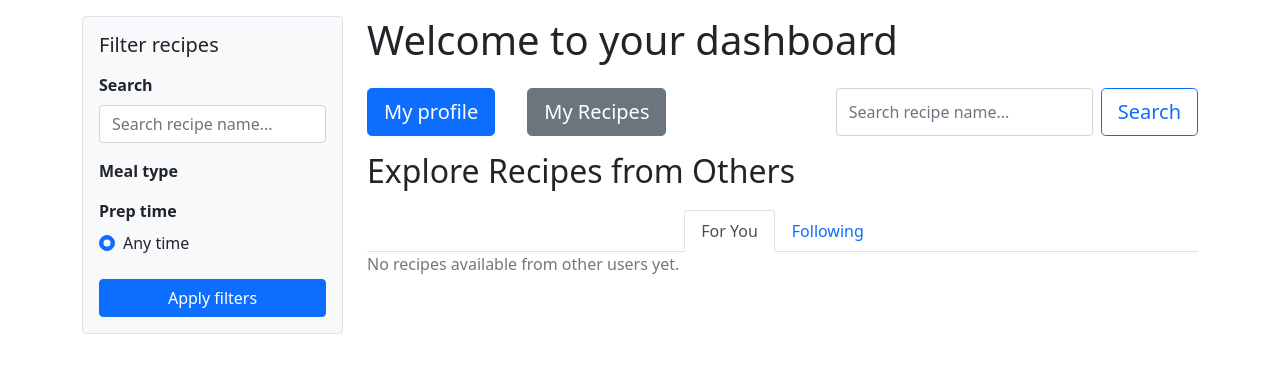
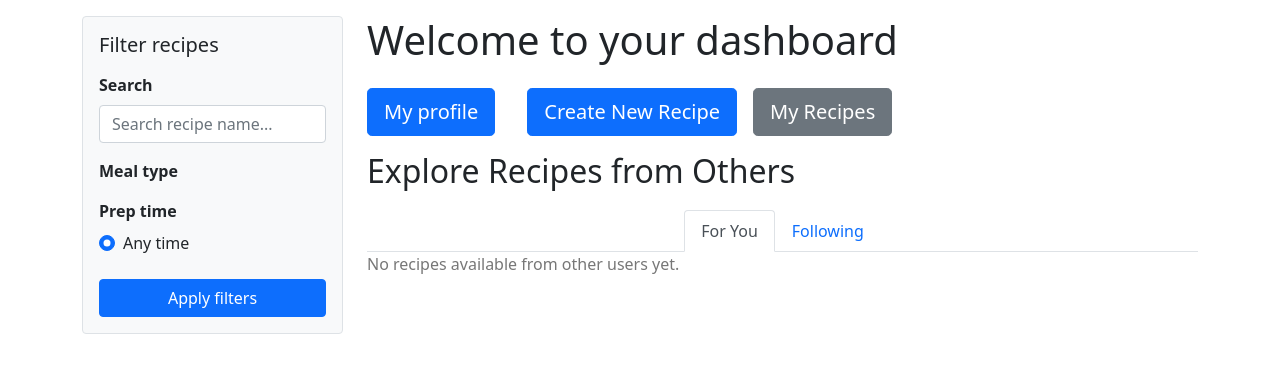
Before and after one commit to a-dish12/tmp, a Django app: template recipes/templates/dashboard.html in a window 1280 px wide. Shown: the part 56-429 px from the top of the page. Run offline with Django 5.2, Linux system fonts and the light colour scheme; the template is opened without the code that fills it, so the values that code supplies are empty; some libraries are stand-ins or nearby versions.

Commit message:
New merge

```diff
--- a/recipes/templates/dashboard.html
+++ b/recipes/templates/dashboard.html
@@ -96,23 +96,12 @@
           <a href="{% url 'user_profile' user.id %}" class="btn btn-primary btn-lg me-3">
             My profile
           </a>
-          <a href="{% url 'user_recipes' %}" class="btn btn-secondary btn-lg">
-            My Recipes
-          </a>
-
-          <!-- Search Form -->
-          <form method="get" action="" class="d-flex ms-auto">
-            <input
-            type="text"
-            name="search"
-            class="form-control me-2"
-            style="min-width: 250px;"
-            placeholder="Search recipe name..."
-            value="{{request.GET.Search}}">
-            <button type="submit" class = "btn btn-outline-primary btn-lg">
-              Search
-            </button>
-          </form>
+        <a href="{% url 'create_recipe' %}" class="btn btn-primary btn-lg">
+          Create New Recipe
+        </a>
+        <a href="{% url 'user_recipes' %}" class="btn btn-secondary btn-lg">
+          My Recipes
+        </a>
       </div>
 
       <!-- Active filters summary -->
@@ -147,6 +136,7 @@
 
       <h2 class="list-title mt-3">Explore Recipes from Others</h2>
 
+
       <!-- Following/ For You chooser-->
       <nav class="nav nav-tabs justify-content-center">
           {% if following_page %}
@@ -158,7 +148,6 @@
           {% endif %}
       </nav>
 
-      <!-- Display recipes-->
       {% if recipes %}
         <div class="list-group">
           {% for recipe in recipes %}
@@ -192,3 +181,16 @@
   </div>
 </div>
 {% endblock %}
+
+
+
+      <!-- Following/ For You chooser-->
+      <nav class="nav nav-tabs justify-content-center">
+          {% if following_page %}
+            <a class="nav-link" href="{% url 'dashboard' %}">For You</a>
+            <a class="nav-link active" aria-current="page" href="{% url 'following_dashboard' %}">Following</a>
+          {% else %}
+            <a class="nav-link active" aria-current="page" href="{% url 'dashboard' %}">For You</a>
+            <a class="nav-link" href="{% url 'following_dashboard' %}">Following</a>
+          {% endif %}
+      </nav>
```
